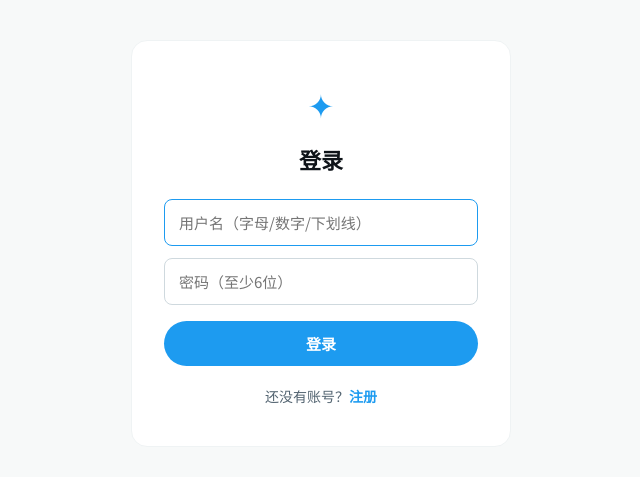
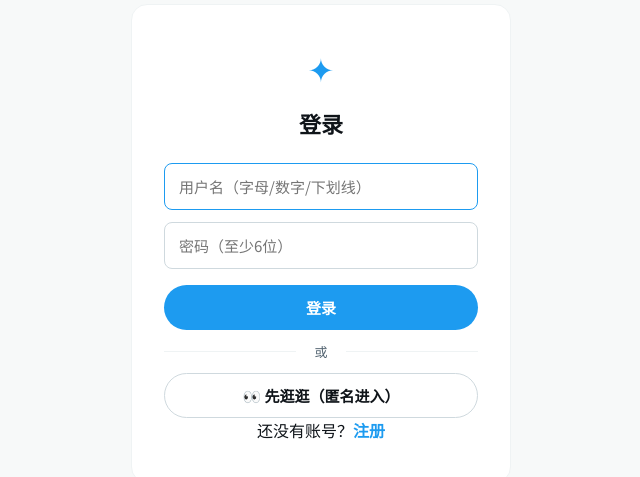
Before and after one commit to woodspin0818-arch/firstvibecoding, a React (Vite) app: page / in a window 1280 px wide. Shown: the part 157-634 px from the top of the page, without its empty margins (319-959 px from the left). Built offline with nearby package versions, Linux system fonts and the light colour scheme; no server answers.

Commit message:
add anonymous login

```diff
--- a/src/pages/AuthPage.css
+++ b/src/pages/AuthPage.css
@@ -38,6 +38,24 @@
 .auth-btn:hover { opacity: 0.88; }
 .auth-btn:disabled { opacity: 0.6; cursor: default; }
 .auth-hint { font-size: 14px; color: #536471; margin-bottom: 20px; line-height: 1.6; }
-.auth-switch { margin-top: 20px; font-size: 14px; color: #536471; }
+.auth-divider {
+  text-align: center; color: #536471; font-size: 13px;
+  margin: 12px 0; position: relative;
+}
+.auth-divider::before, .auth-divider::after {
+  content: ''; position: absolute; top: 50%; width: 42%; height: 1px;
+  background: #eff3f4;
+}
+.auth-divider::before { left: 0; }
+.auth-divider::after { right: 0; }
+.auth-btn-ghost {
+  width: 100%; padding: 11px;
+  background: transparent; color: #0f1419;
+  border: 1px solid #cfd9de; border-radius: 24px;
+  font-size: 15px; font-weight: 600; font-family: inherit;
+  cursor: pointer; transition: background 0.15s;
+}
+.auth-btn-ghost:hover { background: rgba(15,20,25,0.06); }
+.auth-btn-ghost:disabled { opacity: 0.5; cursor: default; }
 .auth-switch span { color: #1d9bf0; cursor: pointer; font-weight: 600; }
 .auth-switch span:hover { text-decoration: underline; }
--- a/src/pages/AuthPage.jsx
+++ b/src/pages/AuthPage.jsx
@@ -10,6 +10,13 @@ export default function AuthPage() {
   const [error, setError] = useState('');
 
   const fakeEmail = (u) => `${u.toLowerCase()}@firstvibecoding.app`;
+
+  const handleAnon = async () => {
+    setLoading(true);
+    const { error } = await supabase.auth.signInAnonymously();
+    if (error) setError(error.message);
+    setLoading(false);
+  };
 
   const submit = async (e) => {
     e.preventDefault();
@@ -67,6 +74,10 @@ export default function AuthPage() {
             {loading ? '请稍候…' : mode === 'login' ? '登录' : '注册'}
           </button>
         </form>
+        <div className="auth-divider">或</div>
+        <button className="auth-btn-ghost" onClick={handleAnon} disabled={loading}>
+          👀 先逛逛（匿名进入）
+        </button>
         <div className="auth-switch">
           {mode === 'login'
             ? <>还没有账号？<span onClick={() => { setMode('register'); setError(''); }}>注册</span></>
```
